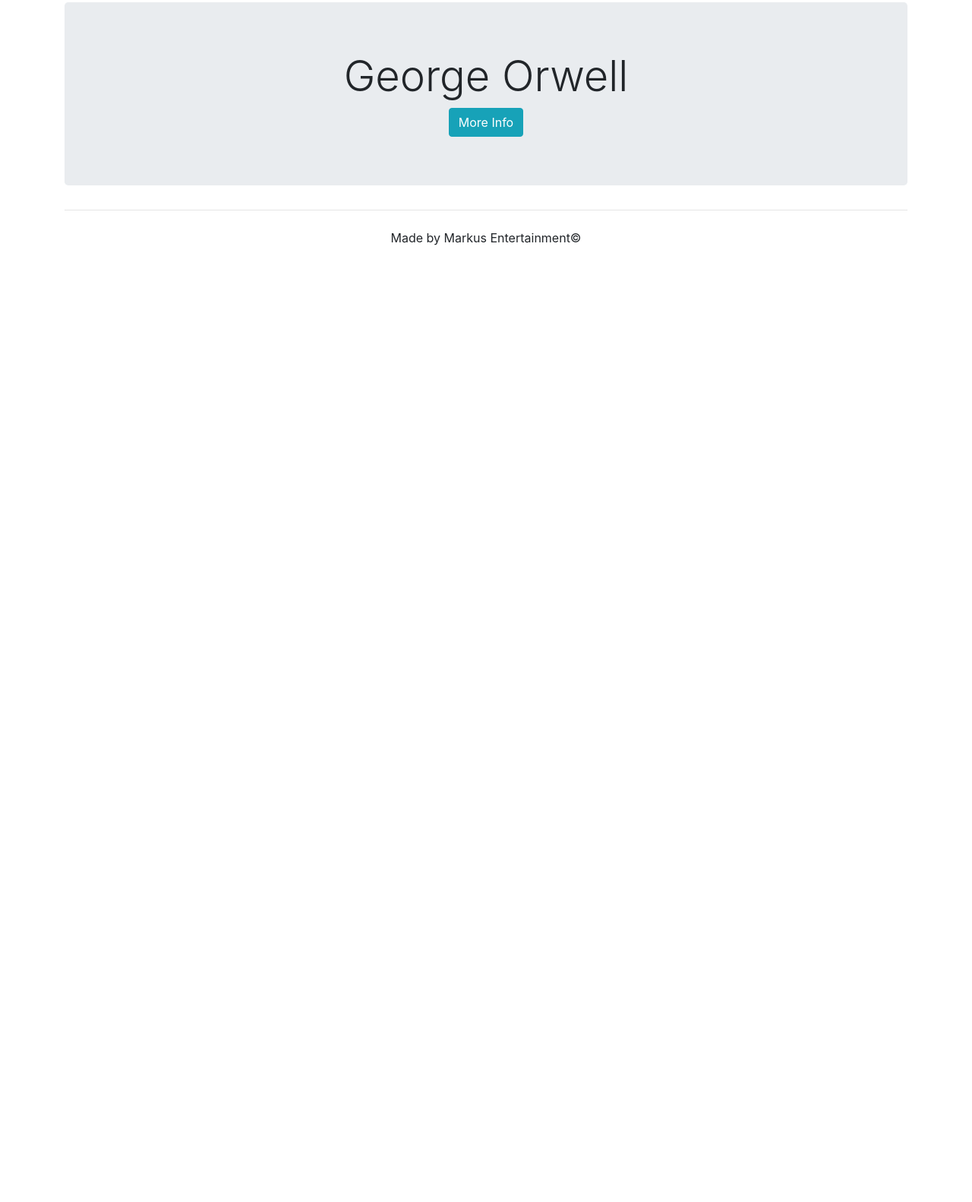
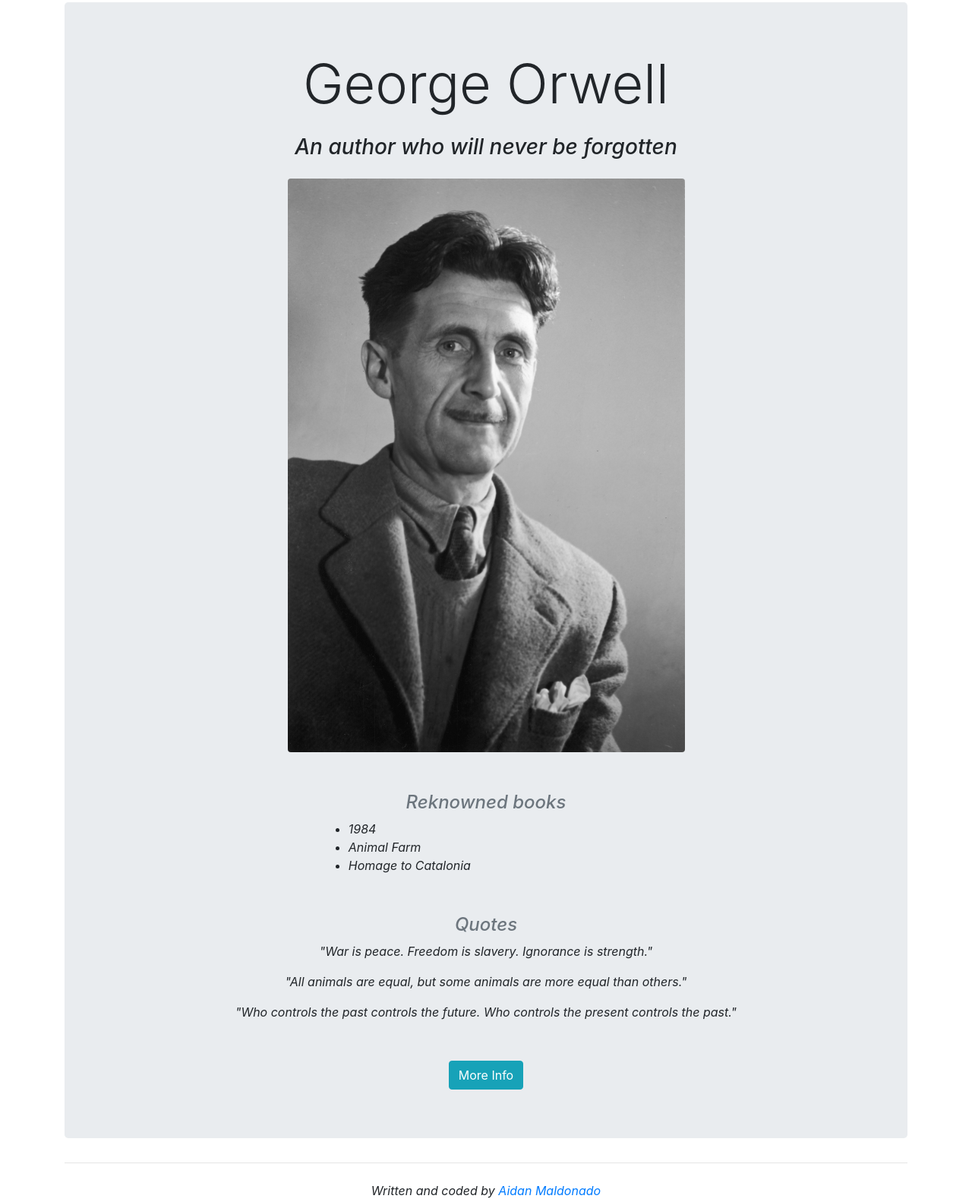
Before and after one commit to AidanMaldonado/orwellTribute, a plain HTML site: page index.html in a window 1280 px wide. Shown: the part 57-1639 px from the top of the page at 76% size. Before the commit the page ends 800 px from the top, so only its background shows below. Drawn offline with nearby package versions, Linux system fonts and the light colour scheme.

Commit message:
Finished page

```diff
--- a/css/style.css
+++ b/css/style.css
@@ -1,5 +1,25 @@
 body {
   margin-top: 60px;
+}
+
+h1,
+h3 {
+  margin-bottom: 1.5rem;
+}
+
+.portrait {
+  width: 50%;
+  height: 80%;
+  margin-bottom: 5%;
+}
+
+li {
+  margin-left: 30%;
+}
+
+.info,
+.quotes {
+  margin: 5% 5% 0 5%;
 }
 
 /*
--- a/index.html
+++ b/index.html
@@ -13,13 +13,37 @@
   </head>
   <body>
 
-    <div class="container text-center">
-      <div class="jumbotron ">
-        <h1 class="display-4">George Orwell</h1>
-        <button type="button" class="btn btn-info" href="https://en.wikipedia.org/wiki/George_Orwell">More Info</button>
+    <!-- Container utilizing Bootstrap-->
+    <div class="container">
+      <!-- Jumbotron containing primary content -->
+      <div class="jumbotron">
+        <div class="header text-center">
+          <h1 class="display-3">George Orwell</h1>
+          <h3><em>An author who will never be forgotten<em></h3>
+          <div class="image">
+            <image src="images/georgeOrwell.jpg" alt="George Orwell Potrait" class="rounded mx-auto d-block portrait">
+          </div>
+        </div>
+        <h4 class="text-secondary text-center">Reknowned books</h4>
+        <ul>
+          <li>1984</li>
+          <li>Animal Farm</li>
+          <li>Homage to Catalonia</li>
+        </ul>
+        <div class="quotes text-center">
+          <h4 class="text-secondary">Quotes</h4>
+          <p><em>"War is peace. Freedom is slavery. Ignorance is strength."</em></p>
+          <p><em>"All animals are equal, but some animals are more equal than others."</em></p>
+          <p><em>"Who controls the past controls the future. Who controls the present controls the past."</em></p>
+        </div>
+        <div class="info text-center">
+          <a href="https://en.wikipedia.org/wiki/George_Orwell" target="_blank"><button type="button" class="btn btn-info" role="button">More Info</button></a>
+        </div>
       </div>
-      <hr class="my-4">
-      <p>Made by Markus Entertainment&copy;</p>
+      <div class="footer text-center">
+        <hr class="my-4">
+        <p>Written and coded by <a href="https://github.com/AidanMaldonado">Aidan Maldonado</a></p>
+      </div>
     </div>
 
     <!-- jQuery first, then Popper.js, then Bootstrap JS -->
```
Also changed, not shown: images/georgeOrwell.jpg (added).
